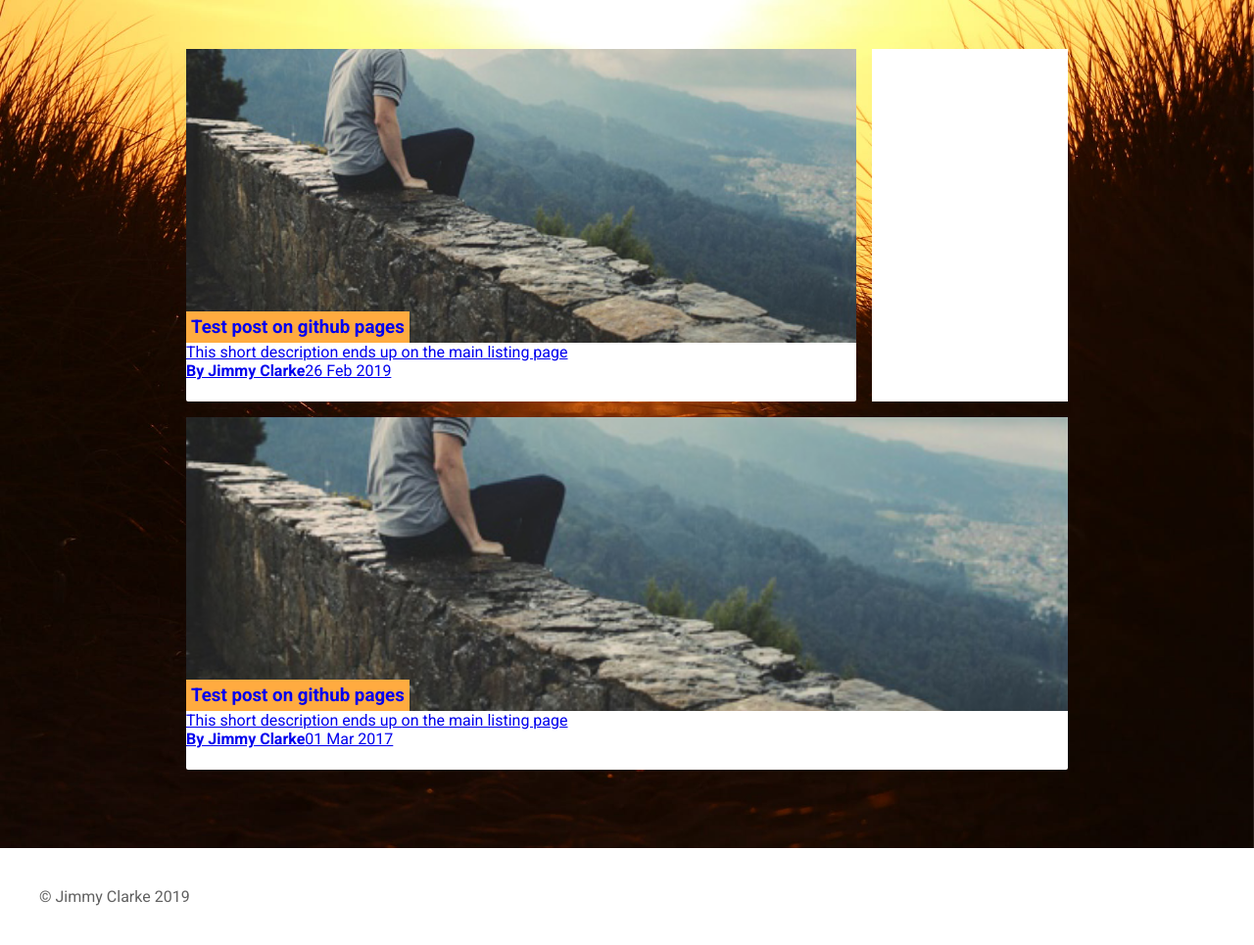
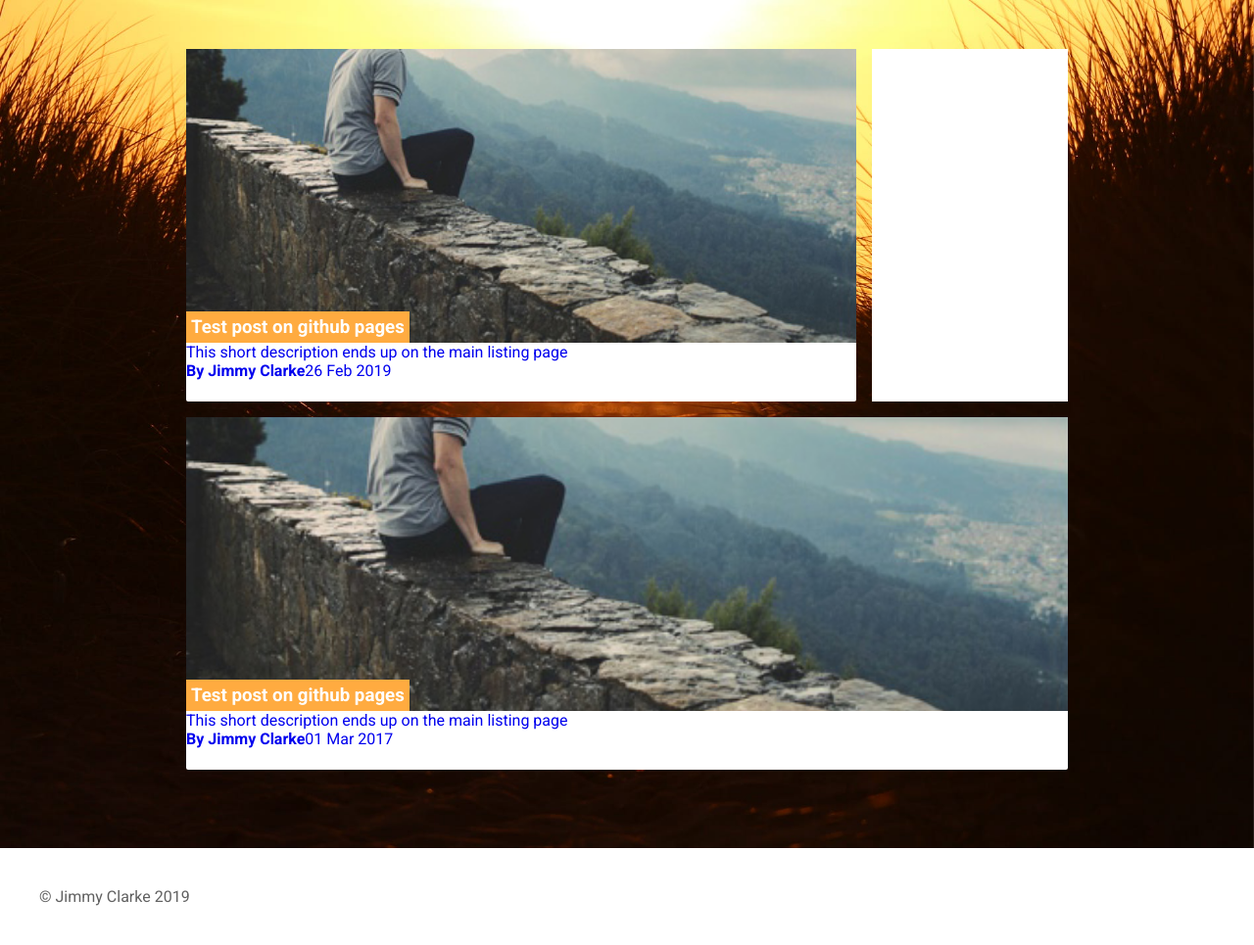
Before and after one commit to jimmyclarke113/jimmyclarke113.github.io, a Jekyll site: the page built from index.html, in a window 1280 px wide. Shown: the whole page at 98% size. Built offline with Jekyll 4.4.1, drawn with Linux system fonts in a browser that asks for light colours.

Commit message:
Update styles2019.css

```diff
--- a/css/styles2019.css
+++ b/css/styles2019.css
@@ -46,6 +46,12 @@
 main .content:not(.first){
   clear:both;
 }
+.content a{
+  text-decoration:none;
+}
+.content:hover{
+  opacity:0.9;
+}
 .contentTitle{
   background-color: rgb(255,171,64);
   background-repeat: repeat;
@@ -63,6 +69,7 @@
   bottom:0;
   background-color:#ffab40;
   padding:5px;
+  color:#fff;
 }
 .contentDescription{
 }
```
